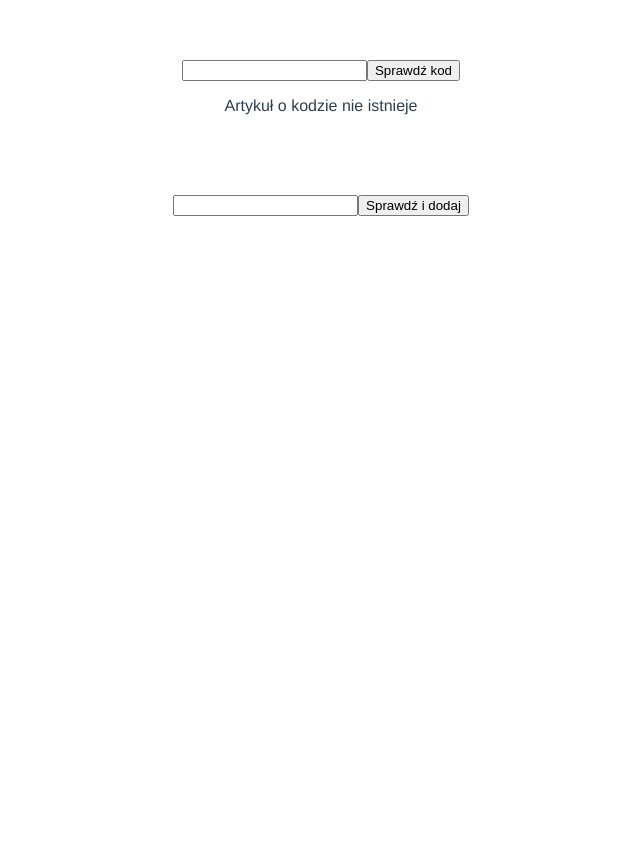
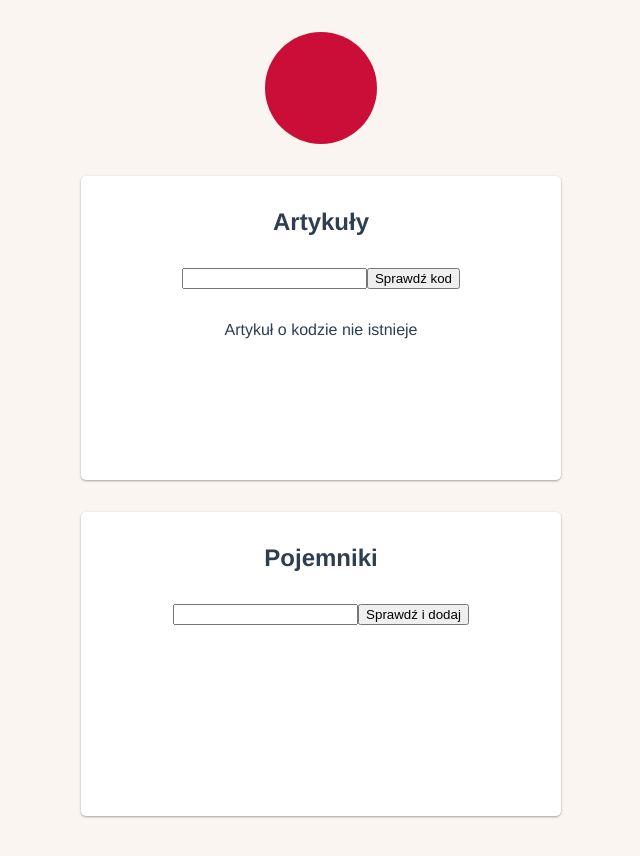
Before and after one commit to JakubJureczko/ross-chalange, a Vue app: page / in a window 1280 px wide. Both pictures are taken after a click on the button "Sprawdź kod". Shown: the top 856 px of the page, without its empty margins (319-959 px from the left). Before the commit the page ends 800 px from the top, so only its background shows below. Built offline with nearby package versions, Linux system fonts and the light colour scheme.

Commit message:
karty style

```diff
--- a/src/App.vue
+++ b/src/App.vue
@@ -1,6 +1,10 @@
 <template>
   <div id="app">
+    <div class="logo">
+      <div class="logo__circle"></div>
+    </div>
     <div class="articles">
+      <h2>Artykuły</h2>
       <Search
         numberLimit="13"
         which="articles"
@@ -11,22 +15,25 @@
       </Search>
       <div
         :class="[
-          !isResultHidden ? 'articles__result' : 'articles__result hidden',
+          !isResultHidden ? 'articles__result' : 'articles__result--hidden',
         ]"
         v-if="!isResultHidden"
       >
         <div v-if="articlesResult.length === 0">
-          <p>Artykuł o kodzie {{ articlesSearchValue }} nie istnieje</p>
+          <p>
+            Artykuł o kodzie <span>{{ articlesSearchValue }}</span> nie istnieje
+          </p>
         </div>
         <div v-else>
-          <p>Nazwa: {{ articlesResult[0].name }}</p>
-          <p>Kod artykułu: {{ articlesResult[0].code }}</p>
-          <p>Cena: {{ articlesResult[0].price }}</p>
-          <p>Stok: {{ articlesResult[0].stock }}</p>
+          <p><span>Nazwa:</span> {{ articlesResult[0].name }}</p>
+          <p><span>Kod artykułu:</span> {{ articlesResult[0].code }}</p>
+          <p><span>Cena:</span> {{ articlesResult[0].price }}</p>
+          <p><span>Stok:</span> {{ articlesResult[0].stock }}</p>
         </div>
       </div>
     </div>
     <div class="boxes">
+      <h2>Pojemniki</h2>
       <Search
         numberLimit="6"
         btn="Sprawdź i dodaj"
@@ -37,27 +44,28 @@
         <template v-slot:boxesSlot> <p>boxes</p> </template>
       </Search>
       <div
-        :class="[!isResultHidden ? 'boxes__result' : 'boxes__result hidden']"
-        v-if="!isResultHiddenBoxes"
+        :class="[
+          !isResultHiddenBoxes ? 'boxes__result' : 'boxes__result--hidden',
+        ]"
       >
         <div v-if="boxesResult.length === 0">
           <p>
-            Pojemnik o kodzie {{ boxesSearchValue }} nie istnieje lub jest
-            nieaktywny
+            Pojemnik o kodzie <span>{{ boxesSearchValue }}</span> nie istnieje
+            lub jest nieaktywny
           </p>
         </div>
       </div>
       <div class="boxes__list">
         <div v-for="box in boxesUserArray" :key="box.BoxCode">
-          <div>
-            <p>{{ box.BoxCode }}</p>
-            <button @click="deleteBox(box)">delete</button>
+          <div class="boxes__card">
+            <div class="card__inside">
+              <p><span>Kod pojemnika:</span> {{ box.BoxCode }}</p>
+              <p><span>Szerokość: </span>{{ box.Width }}</p>
+              <p><span>Wysokość: </span>{{ box.Height }}</p>
+              <p><span>Głębokość:</span> {{ box.Depth }}</p>
+            </div>
+            <button class="btn-delete" @click="deleteBox(box)">usuń</button>
           </div>
-
-          <!-- <p>Kod pojemnika: {{ boxesResult[0].BoxCode }}</p>
-          <p>Szerokość: {{ boxesResult[0].Width }}</p>
-          <p>Wysokość: {{ boxesResult[0].Height }}</p>
-          <p>Głębokość: {{ boxesResult[0].Depth }}</p> -->
         </div>
       </div>
     </div>
--- a/src/assets/styles/main.css
+++ b/src/assets/styles/main.css
@@ -1,12 +1,126 @@
+:root {
+  --colorRoss: #cb0e38;
+  --colorBack: #faf5f0;
+}
+
+body {
+  margin: 0;
+  background-color: #faf5f0;
+}
+h2 {
+  margin: 0;
+}
+
+p {
+  margin: 0.5rem;
+}
+
 #app {
   font-family: Avenir, Helvetica, Arial, sans-serif;
   -webkit-font-smoothing: antialiased;
   -moz-osx-font-smoothing: grayscale;
   text-align: center;
   color: #2c3e50;
-  margin-top: 60px;
+  margin: 0rem 15%;
 }
 
-.articles {
+.logo {
+  display: flex;
+  padding: 2rem 0;
+  justify-content: center;
+  align-items: center;
+  width: 100%;
+}
+.logo__circle {
+  width: 7rem;
+  height: 7rem;
+  border-radius: 50%;
+  background-color: var(--colorRoss);
+}
+
+.articles,
+.boxes {
+  box-shadow: rgba(0, 0, 0, 0.12) 0px 1px 3px, rgba(0, 0, 0, 0.24) 0px 1px 2px;
   margin-bottom: 5rem;
+  width: 50%;
+  margin: 0 auto;
+  padding: 2rem 1rem;
+  border-radius: 5px;
+  background-color: white;
+  min-height: 15rem;
 }
+.articles h2,
+.boxes h2 {
+  margin-bottom: 2rem;
+}
+.articles__result span,
+.boxes__result span,
+.card__inside span {
+  color: var(--colorRoss);
+  font-weight: 700;
+}
+@media screen and (max-width: 992px) {
+  .articles,
+  .boxes {
+    width: 100%;
+  }
+}
+
+.articles__result,
+.boxes__result {
+  text-align: left;
+  display: flex;
+  justify-content: center;
+  align-items: center;
+  margin-top: 1.5rem;
+}
+.articles__result--hidden,
+.boxes__result--hidden {
+  text-align: left;
+  display: flex;
+  justify-content: center;
+  align-items: center;
+  margin-top: 1.5rem;
+  visibility: hidden;
+}
+
+.boxes {
+  margin-top: 2rem;
+  margin-bottom: 3rem;
+}
+
+.boxes__list {
+  /* margin-top: 1.5rem; */
+}
+
+.boxes__card {
+  display: flex;
+  border: 2px solid #cb0e3718;
+  border-radius: 5px;
+  margin-top: 1.5rem;
+  justify-content: space-around;
+}
+.card__inside {
+  display: flex;
+  flex-direction: column;
+  align-items: flex-start;
+  justify-content: flex-start;
+  padding: 0.5rem;
+}
+
+.btn-delete {
+  outline: none;
+  border: none;
+  height: 2rem;
+  background-color: #cb0e3718;
+  transition: 0.4s ease-out;
+  border-bottom-left-radius: 5px;
+  border-bottom-right-radius: 5px;
+  /* margin-top: -2px; */
+  cursor: pointer;
+}
+
+.btn-delete:hover {
+  background-color: #cb0e3736;
+  transition: 0.4s;
+}
```
